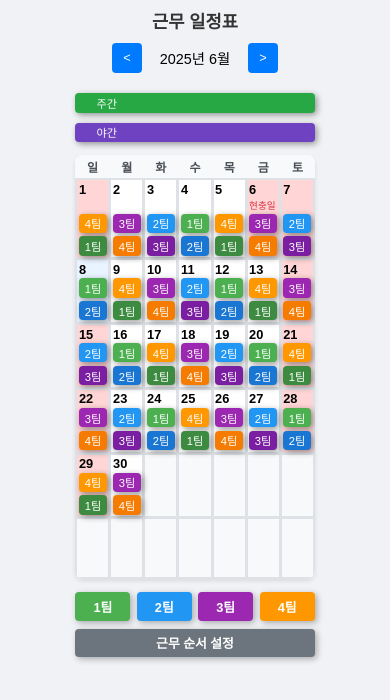
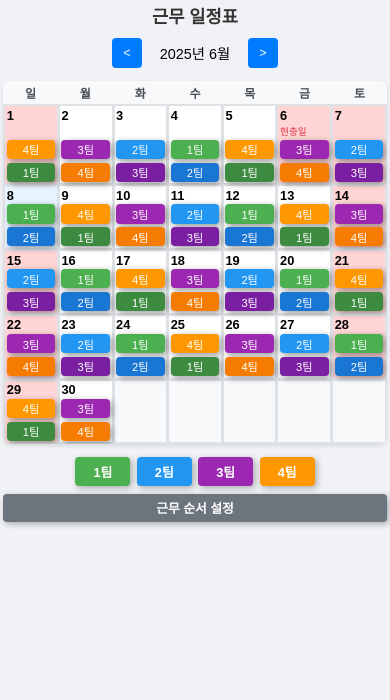
Before and after one commit to onam73517/rmsan, a plain HTML site: page index.html in a window 390 px wide. Drawn offline with Linux system fonts and the light colour scheme.

Commit message:
네번째 커밋

```diff
--- a/index.html
+++ b/index.html
@@ -13,10 +13,6 @@
             <button id="prevMonth">&lt;</button>
             <div id="currentMonth"></div>
             <button id="nextMonth">&gt;</button>
-        </div>
-        <div class="legend">
-            <span class="legend-item day-shift">주간</span>
-            <span class="legend-item night-shift">야간</span>
         </div>
         <div class="calendar">
             <div class="calendar-header">
--- a/script.js
+++ b/script.js
@@ -2,7 +2,6 @@ class WorkSchedule {
     constructor() {
         this.currentDate = new Date();
         this.teams = ['1팀', '2팀', '3팀', '4팀'];
-        // 기본 근무 순서 (2024년 1월 1일 기준: 1팀 주간, 2팀 야간)
         this.baseShiftOrder = [0, 1, 2, 3]; // 0:주간, 1:야간, 2:휴무, 3:비번
         this.selectedTeam = null;
         this.holidays = {
@@ -17,7 +16,7 @@ class WorkSchedule {
         };
         this.memoData = {};
         this.loadMemoFromLocalStorage();
-        this.loadShiftOrderFromLocalStorage(); // 근무 순서 로드
+        this.loadShiftOrderFromLocalStorage();
         this.initializeCalendar();
         this.setupEventListeners();
     }
@@ -25,7 +24,7 @@ class WorkSchedule {
     initializeCalendar() {
         this.updateMonthDisplay();
         this.renderCalendar();
-        this.updateShiftOrderDisplay(); // 설정 모달에 현재 근무 순서 표시
+        this.updateShiftOrderDisplay();
     }
 
     setupEventListeners() {
@@ -46,7 +45,6 @@ class WorkSchedule {
             });
         });
 
-        // 메모 관련 이벤트 리스너
         const memoModal = document.getElementById('memoModal');
         const memoSaveBtn = document.querySelector('.memo-save');
         const memoCancelBtn = document.querySelector('.memo-cancel');
@@ -70,7 +68,6 @@ class WorkSchedule {
 
         window.addEventListener('beforeunload', () => this.saveMemoToLocalStorage());
 
-        // 근무 순서 설정 모달 관련 이벤트 리스너
         const settingModal = document.getElementById('settingModal');
         const settingButton = document.getElementById('shiftOrderSettingBtn');
         const closeSettingBtn = document.querySelector('.close-setting');
@@ -110,18 +107,16 @@ class WorkSchedule {
             `${this.currentDate.getFullYear()}년 ${monthNames[this.currentDate.getMonth()]}`;
     }
 
-    // 근무 순서 계산 로직 수정
     getTeamSchedule(date) {
-        const baseDate = new Date(2024, 0, 1); // 기준일: 2024년 1월 1일 (월요일)
+        const baseDate = new Date(2024, 0, 1);
         const diffDays = Math.floor((date - baseDate) / (1000 * 60 * 60 * 24));
-        const cycleDay = ((diffDays % 4) + 4) % 4; // 0, 1, 2, 3
+        const cycleDay = ((diffDays % 4) + 4) % 4;
 
-        // 현재 baseShiftOrder 배열을 기반으로 주간/야간 팀 찾기
         const dayTeamIndex = this.baseShiftOrder.findIndex(pos =>
-            ((pos + cycleDay) % 4) === 0 // 0:주간
+            ((pos + cycleDay) % 4) === 0
         );
         const nightTeamIndex = this.baseShiftOrder.findIndex(pos =>
-            ((pos + cycleDay) % 4) === 1 // 1:야간
+            ((pos + cycleDay) % 4) === 1
         );
 
         return {
@@ -130,13 +125,12 @@ class WorkSchedule {
         };
     }
 
-    // 팀 상태 계산 로직 수정
     getTeamStatus(date, teamNumber) {
         const baseDate = new Date(2024, 0, 1);
         const diffDays = Math.floor((date - baseDate) / (1000 * 60 * 60 * 24));
         const cycleDay = ((diffDays % 4) + 4) % 4;
 
-        const teamStartPosition = this.baseShiftOrder.indexOf(parseInt(teamNumber) - 1); // 현재 팀의 근무 순서상 위치
+        const teamStartPosition = this.baseShiftOrder.indexOf(parseInt(teamNumber) - 1);
         const currentPosition = (teamStartPosition + cycleDay) % 4;
 
         switch (currentPosition) {
@@ -154,20 +148,18 @@ class WorkSchedule {
         const firstDayOfMonth = new Date(year, month, 1);
         const lastDayOfMonth = new Date(year, month + 1, 0);
 
-        const startingDayOfWeek = firstDayOfMonth.getDay(); // 현재 월의 1일이 시작하는 요일 (0:일, 6:토)
-        const daysInMonth = lastDayOfMonth.getDate(); // 현재 월의 총 일수
+        const startingDayOfWeek = firstDayOfMonth.getDay();
+        const daysInMonth = lastDayOfMonth.getDate();
 
         const calendarDays = document.getElementById('calendarDays');
         calendarDays.innerHTML = '';
 
-        // 이전 달의 날짜 대신 빈 셀 추가 (해당 월 1일이 시작하는 요일까지)
         for (let i = 0; i < startingDayOfWeek; i++) {
             const emptyDayElement = document.createElement('div');
-            emptyDayElement.className = 'calendar-day empty-slot'; // 빈칸을 위한 클래스 추가
+            emptyDayElement.className = 'calendar-day empty-slot';
             calendarDays.appendChild(emptyDayElement);
         }
 
-        // 현재 달의 날짜들
         for (let day = 1; day <= daysInMonth; day++) {
             const dayElement = this.createDayElement(
                 day,
@@ -176,13 +168,15 @@ class WorkSchedule {
             calendarDays.appendChild(dayElement);
         }
 
-        // 다음 달의 날짜 대신 빈 셀 추가 (총 42개 셀을 채우기 위함)
-        const totalDaysRendered = startingDayOfWeek + daysInMonth;
-        const remainingCells = 42 - totalDaysRendered; // 6주 * 7일 = 42
+        // 마지막 줄 빈칸 제거 로직 수정
+        // 현재까지 렌더링된 셀의 총 개수
+        const totalCellsFilled = startingDayOfWeek + daysInMonth;
+        // 총 7의 배수가 되도록 남은 셀을 계산
+        const remainingCells = (7 - (totalCellsFilled % 7)) % 7;
 
         for (let i = 0; i < remainingCells; i++) {
             const emptyDayElement = document.createElement('div');
-            emptyDayElement.className = 'calendar-day empty-slot'; // 빈칸을 위한 클래스 추가
+            emptyDayElement.className = 'calendar-day empty-slot';
             calendarDays.appendChild(emptyDayElement);
         }
     }
@@ -191,7 +185,7 @@ class WorkSchedule {
         const dayElement = document.createElement('div');
         dayElement.className = 'calendar-day';
 
-        const dayOfWeek = date.getDay(); // 0:일, 6:토
+        const dayOfWeek = date.getDay();
         if (dayOfWeek === 0 || dayOfWeek === 6 || this.isHoliday(date)) {
             dayElement.classList.add('weekend');
         }
@@ -217,20 +211,17 @@ class WorkSchedule {
         shiftInfo.className = 'shift-info';
 
         if (this.selectedTeam) {
-            // 특정 팀 선택 시
             const status = this.getTeamStatus(date, this.selectedTeam);
             const statusDiv = this.createTeamStatus(date, this.selectedTeam, status);
             shiftInfo.appendChild(statusDiv);
         } else {
-            // 모든 팀 일정 표시 (주간/야간 팀 번호만)
             const schedule = this.getTeamSchedule(date);
             const dateStr = date.toISOString().split('T')[0];
 
-            // 주간 근무 팀 번호
             const dayShiftTeamNum = parseInt(schedule.day.charAt(0));
             const dayShift = document.createElement('div');
-            dayShift.className = `day-shift team-${dayShiftTeamNum}`; // 팀 번호에 따라 색상 클래스 추가
-            dayShift.textContent = `${dayShiftTeamNum}팀`; // 주간 텍스트 제거
+            dayShift.className = `day-shift team-${dayShiftTeamNum}`;
+            dayShift.textContent = `${dayShiftTeamNum}팀`;
 
             const dayMemoKey = `${dateStr}-${dayShiftTeamNum}-주간`;
             if (this.memoData[dayMemoKey]) {
@@ -248,11 +239,10 @@ class WorkSchedule {
                 this.openMemoModal(dateStr, dayShiftTeamNum, '주간');
             });
 
-            // 야간 근무 팀 번호
             const nightShiftTeamNum = parseInt(schedule.night.charAt(0));
             const nightShift = document.createElement('div');
-            nightShift.className = `night-shift team-${nightShiftTeamNum}`; // 팀 번호에 따라 색상 클래스 추가
-            nightShift.textContent = `${nightShiftTeamNum}팀`; // 야간 텍스트 제거
+            nightShift.className = `night-shift team-${nightShiftTeamNum}`;
+            nightShift.textContent = `${nightShiftTeamNum}팀`;
 
             const nightMemoKey = `${dateStr}-${nightShiftTeamNum}-야간`;
             if (this.memoData[nightMemoKey]) {
@@ -284,9 +274,8 @@ class WorkSchedule {
         const hasMemo = this.memoData[memoKey];
 
         const statusDiv = document.createElement('div');
-        // 'team-status' 클래스는 그대로 유지하되, '주간', '야간', '휴무', '비번' 클래스를 함께 사용
         statusDiv.className = `team-status ${shift}${hasMemo ? ' has-memo' : ''}`;
-        statusDiv.textContent = shift; // "주간", "야간", "휴무", "비번" 텍스트는 그대로 유지
+        statusDiv.textContent = shift;
 
         const indicator = document.createElement('span');
         indicator.className = 'memo-indicator';
@@ -312,7 +301,6 @@ class WorkSchedule {
         return !!this.holidays[`${month}-${day}`];
     }
 
-    // 메모 관련 메서드
     openMemoModal(date, team, shift) {
         this.currentMemoDate = date;
         this.currentMemoTeam = team;
@@ -358,7 +346,6 @@ class WorkSchedule {
         }
     }
 
-    // 근무 순서 설정 관련 메서드
     openSettingModal() {
         document.getElementById('settingModal').classList.add('show');
         this.updateShiftOrderDisplay();
@@ -369,12 +356,11 @@ class WorkSchedule {
     }
 
     rotateShiftOrder() {
-        // baseShiftOrder 배열을 한 칸씩 뒤로 미룸 (순환)
         const lastElement = this.baseShiftOrder.pop();
         this.baseShiftOrder.unshift(lastElement);
         this.saveShiftOrderToLocalStorage();
         this.updateShiftOrderDisplay();
-        this.renderCalendar(); // 달력 재렌더링
+        this.renderCalendar();
     }
 
     updateShiftOrderDisplay() {
@@ -395,5 +381,4 @@ class WorkSchedule {
     }
 }
 
-// 달력 초기화
 new WorkSchedule();
--- a/styles.css
+++ b/styles.css
@@ -7,25 +7,26 @@
 body {
     font-family: Arial, sans-serif;
     background-color: #f0f2f5;
-    min-height: 100vh; /* 뷰포트 높이의 100%를 최소 높이로 설정 */
+    min-height: 100vh;
     display: flex;
     flex-direction: column;
 }
 
 .container {
-    max-width: 800px;
-    margin: 0.5rem auto; /* 모바일에서 위아래 여백 줄임 */
-    padding: 0.5rem;
-    flex-grow: 1; /* 남은 공간을 차지하여 콘텐츠가 아래로 밀리지 않게 함 */
-    display: flex; /* 내부 요소들을 flex로 정렬 */
-    flex-direction: column; /* 세로 방향으로 정렬 */
+    /* max-width: 800px; */ /* 최대 너비 제거하여 화면을 꽉 채움 */
+    margin: 0 auto; /* 좌우 여백 없이 중앙 정렬 */
+    padding: 0.5rem; /* 전체 컨테이너의 상하좌우 패딩 */
+    flex-grow: 1;
+    display: flex;
+    flex-direction: column;
+    width: 100%; /* 너비를 100%로 설정 */
 }
 
 h1 {
     text-align: center;
     color: #333;
-    margin-bottom: 0.8rem; /* 여백 줄임 */
-    font-size: 1.4rem; /* 폰트 크기 약간 줄임 */
+    margin-bottom: 0.8rem;
+    font-size: 1.4rem;
 }
 
 .calendar-controls {
@@ -33,19 +34,19 @@ h1 {
     justify-content: center;
     align-items: center;
     gap: 0.5rem;
-    margin-bottom: 0.8rem; /* 여백 줄임 */
+    margin-bottom: 0.8rem;
 }
 
 .calendar-controls button {
-    padding: 0.4rem; /* 패딩 줄임 */
-    font-size: 0.9rem; /* 폰트 크기 줄임 */
+    padding: 0.4rem;
+    font-size: 0.9rem;
     border: none;
     background-color: #007bff;
     color: white;
     cursor: pointer;
     border-radius: 4px;
-    width: 35px; /* 버튼 크기 줄임 */
-    height: 35px; /* 버튼 크기 줄임 */
+    width: 35px;
+    height: 35px;
 }
 
 .calendar-controls button:hover {
@@ -53,49 +54,10 @@ h1 {
 }
 
 #currentMonth {
-    min-width: 110px; /* 너비 줄임 */
+    min-width: 110px;
     text-align: center;
-    font-size: 1rem; /* 폰트 크기 줄임 */
+    font-size: 1rem;
 }
-
-/* 새로운 범례 스타일 */
-.legend {
-    display: flex;
-    justify-content: center;
-    gap: 0.8rem; /* 범례 항목 간 간격 */
-    margin-top: 0.5rem;
-    margin-bottom: 1rem;
-    font-size: 0.85rem;
-    flex-wrap: wrap; /* 모바일에서 줄바꿈 */
-}
-
-.legend-item {
-    display: flex;
-    align-items: center;
-    gap: 0.4rem;
-    padding: 0.3rem 0.6rem;
-    border-radius: 4px;
-    background-color: #f8f9fa;
-    box-shadow: 0 1px 3px rgba(0, 0, 0, 0.1);
-}
-
-.legend-item::before {
-    content: '';
-    display: inline-block;
-    width: 12px;
-    height: 12px;
-    border-radius: 3px;
-    margin-right: 3px;
-}
-
-.legend-item.day-shift::before {
-    background-color: #28a745; /* 주간 근무 색상 */
-}
-
-.legend-item.night-shift::before {
-    background-color: #6f42c1; /* 야간 근무 색상 */
-}
-
 
 .calendar {
     background-color: white;
@@ -115,8 +77,8 @@ h1 {
     text-align: center;
     font-weight: bold;
     color: #495057;
-    padding: 0.4rem; /* 패딩 줄임 */
-    font-size: 0.85rem; /* 폰트 크기 줄임 */
+    padding: 0.4rem;
+    font-size: 0.85rem;
 }
 
 .calendar-header .weekend {
@@ -133,13 +95,13 @@ h1 {
 
 .calendar-day {
     background-color: white;
-    padding: 0.2rem; /* 패딩 줄임 */
-    min-height: 70px; /* 최소 높이 줄임 */
+    padding: 0.2rem;
+    min-height: 70px;
     display: flex;
     flex-direction: column;
     border-right: 2px solid #dee2e6;
     border-bottom: 2px solid #dee2e6;
-    font-size: 0.8rem; /* 기본 폰트 크기 줄임 */
+    font-size: 0.8rem;
 }
 
 .calendar-day.weekend {
@@ -150,49 +112,47 @@ h1 {
     background-color: #e8f4ff;
 }
 
-/* 이전/다음 달 날짜 대신 빈칸으로 처리 */
 .calendar-day.empty-slot {
-    background-color: #f8f9fa; /* 빈칸의 배경색 */
-    color: transparent; /* 텍스트 숨김 (날짜 등) */
-    pointer-events: none; /* 클릭 이벤트 비활성화 */
+    background-color: #f8f9fa;
+    color: transparent;
+    pointer-events: none;
 }
-
 
 .date-number {
     font-weight: bold;
-    margin-bottom: 0.1rem; /* 여백 줄임 */
-    font-size: 0.85rem; /* 폰트 크기 줄임 */
+    margin-bottom: 0.1rem;
+    font-size: 0.85rem;
 }
 
 .holiday-name {
-    font-size: 0.65rem; /* 폰트 크기 줄임 */
+    font-size: 0.65rem;
     color: #dc3545;
-    margin-bottom: 0.1rem; /* 여백 줄임 */
+    margin-bottom: 0.1rem;
 }
 
 .shift-info {
-    font-size: 0.8rem; /* 폰트 크기 줄임 */
+    font-size: 0.8rem;
     display: flex;
     flex-direction: column;
-    gap: 0.2rem; /* 간격 줄임 */
+    gap: 0.2rem;
     margin-top: auto;
 }
 
 .day-shift, .night-shift {
     color: white;
-    padding: 0.2rem; /* 패딩 줄임 */
+    padding: 0.2rem;
     border-radius: 4px;
     text-align: center;
     width: 100%;
     position: relative;
-    box-shadow: 2px 2px 6px rgba(0, 0, 0, 0.4); /* 그림자 줄임 */
+    box-shadow: 2px 2px 6px rgba(0, 0, 0, 0.4);
     transition: transform 0.1s ease, box-shadow 0.1s ease;
-    font-size: 0.75rem; /* 폰트 크기 줄임 */
+    font-size: 0.75rem;
 }
 
 .day-shift:hover, .night-shift:hover {
-    transform: translateY(-1px); /* 호버 효과 줄임 */
-    box-shadow: 3px 3px 8px rgba(0, 0, 0, 0.5); /* 그림자 줄임 */
+    transform: translateY(-1px);
+    box-shadow: 3px 3px 8px rgba(0, 0, 0, 0.5);
 }
 
 .day-shift {
@@ -201,17 +161,16 @@ h1 {
 
 .night-shift {
     background-color: #6f42c1;
-    margin-top: 2px; /* 간격 줄임 */
+    margin-top: 2px;
 }
 
-/* 팀 버튼 컨테이너 */
 .team-buttons-container {
     display: flex;
     justify-content: center;
     align-items: center;
-    gap: 0.8rem; /* 팀 버튼과 설정 버튼 사이 간격 */
+    gap: 0.8rem;
     margin-top: 1rem;
-    flex-wrap: wrap; /* 모바일에서 줄바꿈 */
+    flex-wrap: wrap;
 }
 
 .team-buttons {
@@ -222,16 +181,16 @@ h1 {
 }
 
 .team-button {
-    padding: 0.4rem 0.8rem; /* 패딩 줄임 */
-    font-size: 0.9rem; /* 폰트 크기 줄임 */
+    padding: 0.4rem 0.8rem;
+    font-size: 0.9rem;
     font-weight: bold;
     border: none;
     color: white;
     cursor: pointer;
     border-radius: 4px;
-    box-shadow: 2px 2px 6px rgba(0, 0, 0, 0.3); /* 그림자 줄임 */
+    box-shadow: 2px 2px 6px rgba(0, 0, 0, 0.3);
     transition: all 0.2s ease;
-    min-width: 65px; /* 너비 줄임 */
+    min-width: 65px;
 }
 
 .team-button[data-team="1"] { background-color: #4CAF50; }
@@ -256,23 +215,19 @@ h1 {
 
 .team-status {
     color: white;
-    padding: 0.2rem; /* 패딩 줄임 */
+    padding: 0.2rem;
     border-radius: 4px;
     text-align: center;
     width: 100%;
     font-weight: bold;
     margin-top: auto;
-    box-shadow: 1px 1px 3px rgba(0, 0, 0, 0.2); /* 그림자 줄임 */
-    font-size: 0.75rem; /* 폰트 크기 줄임 */
+    box-shadow: 1px 1px 3px rgba(0, 0, 0, 0.2);
+    font-size: 0.75rem;
 }
 
-/* 주간 근무 스타일 */
 .team-status.주간 { background-color: #FFD700; color: #333; }
-/* 야간 근무 스타일 */
 .team-status.야간 { background-color: #6c757d; }
-/* 휴무 스타일 */
 .team-status.휴무 { background-color: #dc3545; }
-/* 비번 스타일 */
 .team-status.비번 { background-color: #0d6efd; }
 
 .team-status:hover {
@@ -281,7 +236,6 @@ h1 {
     transition: all 0.2s ease;
 }
 
-/* 메모 모달 스타일은 기존 유지 (필요 시 미디어 쿼리 추가) */
 .memo-modal {
     display: none;
     position: fixed;
@@ -382,7 +336,6 @@ h1 {
     background-color: #5a6268;
 }
 
-/* 메모 표시 스타일 */
 .memo-indicator {
     position: absolute;
     top: 2px;
@@ -398,7 +351,6 @@ h1 {
     display: block;
 }
 
-/* 팀별 색상 (주간/야간) */
 .day-shift.team-1 { background-color: #4CAF50; }
 .day-shift.team-2 { background-color: #2196F3; }
 .day-shift.team-3 { background-color: #9C27B0; }
@@ -409,13 +361,11 @@ h1 {
 .night-shift.team-3 { background-color: #7B1FA2; }
 .night-shift.team-4 { background-color: #F57C00; }
 
-
 .team-status {
     position: relative;
     cursor: pointer;
 }
 
-/* 메모 툴팁 */
 .memo-tooltip {
     position: absolute;
     background-color: #fff;
@@ -432,24 +382,23 @@ h1 {
 }
 
 .team-status:hover .memo-tooltip,
-.day-shift.has-memo:hover .memo-tooltip, /* 주간/야간 팀 번호에도 툴팁 적용 */
+.day-shift.has-memo:hover .memo-tooltip,
 .night-shift.has-memo:hover .memo-tooltip {
     display: block;
 }
 
-/* 설정 버튼 스타일 */
 .setting-button {
     padding: 0.4rem 0.8rem;
     font-size: 0.9rem;
     font-weight: bold;
     border: none;
     color: white;
-    background-color: #6c757d; /* 회색 계열 */
+    background-color: #6c757d;
     cursor: pointer;
     border-radius: 4px;
     box-shadow: 2px 2px 6px rgba(0, 0, 0, 0.3);
     transition: all 0.2s ease;
-    white-space: nowrap; /* 줄바꿈 방지 */
+    white-space: nowrap;
 }
 
 .setting-button:hover {
@@ -458,7 +407,7 @@ h1 {
     box-shadow: 3px 3px 8px rgba(0, 0, 0, 0.5);
 }
 
-/* 설정 모달 스타일 */
+/* 근무 순서 설정 모달 스타일 변경 */
 .setting-modal {
     display: none;
     position: fixed;
@@ -468,8 +417,9 @@ h1 {
     height: 100%;
     background-color: rgba(0, 0, 0, 0.5);
     z-index: 1000;
+    /* 모달을 하단에 배치하기 위해 flex-end 사용 */
+    align-items: flex-end; /* 이 부분 변경 */
     justify-content: center;
-    align-items: center;
 }
 
 .setting-modal.show {
@@ -479,12 +429,19 @@ h1 {
 .setting-content {
     background-color: white;
     padding: 1.5rem;
-    border-radius: 8px;
-    box-shadow: 0 4px 12px rgba(0, 0, 0, 0.2);
-    width: 90%;
-    max-width: 400px;
+    border-radius: 8px 8px 0 0; /* 상단만 둥글게 */
+    box-shadow: 0 -4px 12px rgba(0, 0, 0, 0.2); /* 상단 그림자 */
+    width: 100%; /* 너비를 100%로 설정 */
+    max-width: 500px; /* PC에서도 너무 커지지 않도록 최대 너비 설정 */
     text-align: center;
+    transform: translateY(100%); /* 처음에는 화면 아래로 숨김 */
+    transition: transform 0.3s ease-out; /* 부드럽게 나타나는 효과 */
 }
+
+.setting-modal.show .setting-content {
+    transform: translateY(0); /* 모달이 보일 때 위로 올림 */
+}
+
 
 .setting-header {
     display: flex;
@@ -568,12 +525,11 @@ h1 {
 /* 모바일 전용 미디어 쿼리 조정 */
 @media screen and (max-width: 480px) {
     .container {
-        padding: 0.2rem; /* 패딩 더 줄임 */
-        margin: 0.3rem auto; /* 마진 더 줄임 */
+        padding: 0.2rem;
     }
 
     h1 {
-        font-size: 1.1rem; /* 폰트 크기 더 줄임 */
+        font-size: 1.1rem;
         margin-bottom: 0.6rem;
     }
 
@@ -588,28 +544,13 @@ h1 {
         min-width: 90px;
     }
 
-    .legend {
-        font-size: 0.8rem;
-        gap: 0.5rem;
-        margin-bottom: 0.8rem;
-    }
-
-    .legend-item {
-        padding: 0.2rem 0.5rem;
-    }
-
-    .legend-item::before {
-        width: 10px;
-        height: 10px;
-    }
-
     .calendar-header div {
         padding: 0.2rem;
         font-size: 0.75rem;
     }
 
     .calendar-day {
-        min-height: 60px; /* 최소 높이 더 줄임 */
+        min-height: 60px;
         padding: 0.1rem;
         font-size: 0.75rem;
     }
@@ -634,7 +575,7 @@ h1 {
     .team-buttons-container {
         gap: 0.5rem;
         margin-top: 0.8rem;
-        flex-direction: column; /* 모바일에서 세로로 정렬 */
+        flex-direction: column;
     }
 
     .team-buttons {
@@ -652,11 +593,12 @@ h1 {
     .setting-button {
         padding: 0.3rem 0.6rem;
         font-size: 0.8rem;
-        width: 100%; /* 너비 확장 */
+        width: 100%;
     }
 
-    .memo-content, .setting-content {
+    .memo-content {
         padding: 1rem;
+        width: 95%; /* 모바일에서 메모 모달 너비 약간 넓힘 */
     }
 
     .memo-textarea {
```
